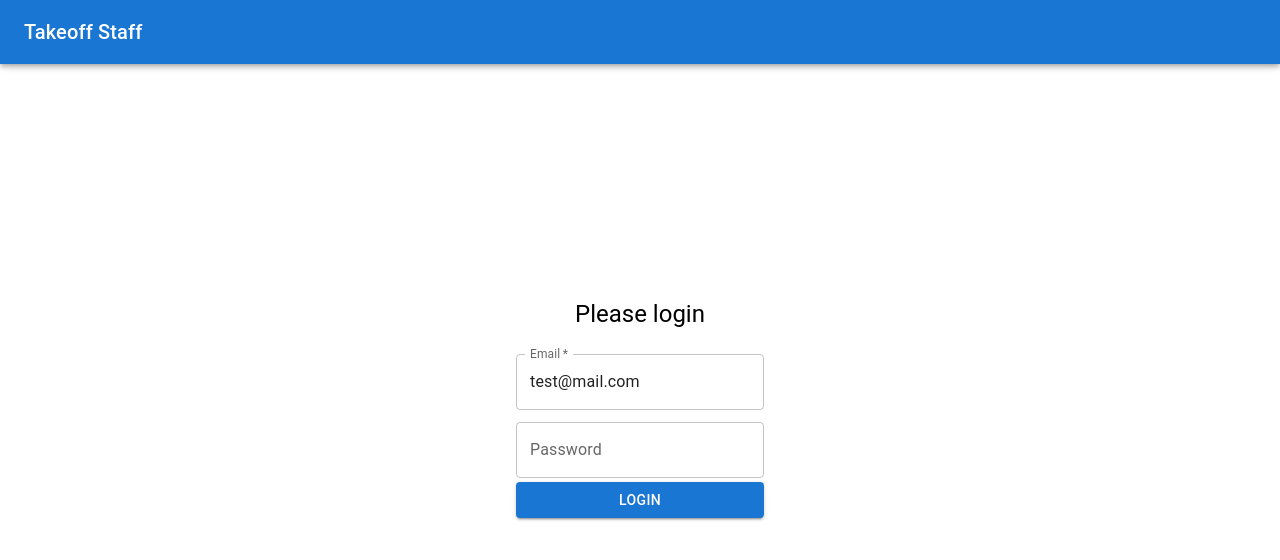
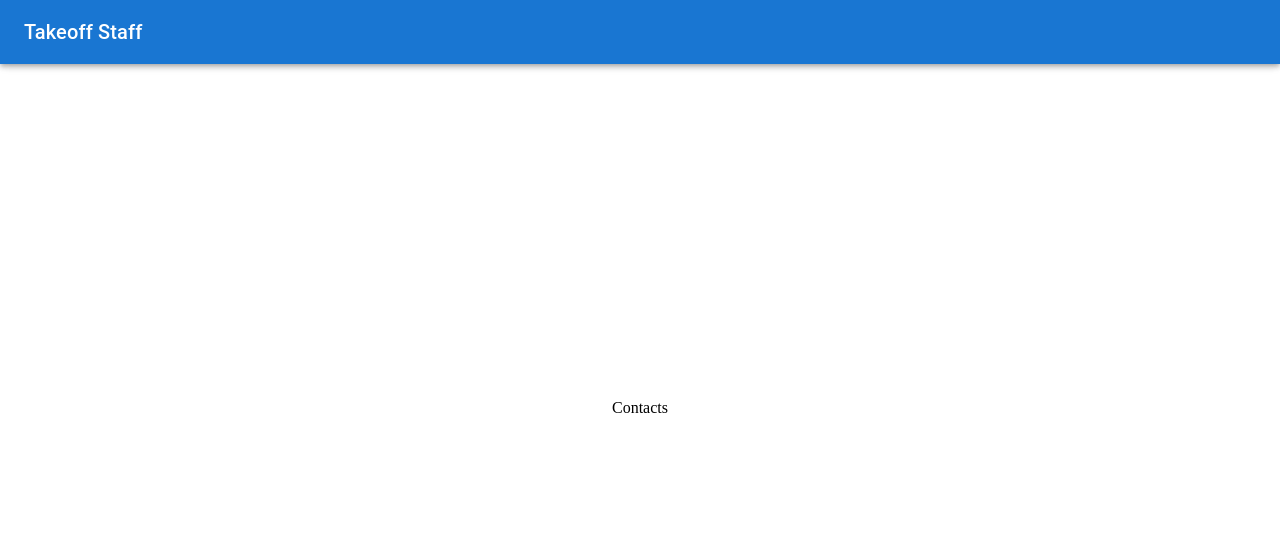
Before and after one commit to TimTi01/test-task__TakeoffStaff, a React (Create React App) app: page /contacts in a window 1280 px wide. Shown: the top 560 px of the page. Built offline with nearby package versions, Linux system fonts and the light colour scheme.

Commit message:
added routers

```diff
--- a/package.json
+++ b/package.json
@@ -20,6 +20,7 @@
     "react-dom": "^18.1.0",
     "react-hook-form": "^7.30.0",
     "react-redux": "^8.0.1",
+    "react-router-dom": "^6.3.0",
     "react-scripts": "5.0.1",
     "typescript": "^4.6.4",
     "web-vitals": "^2.1.4",
--- a/src/App.tsx
+++ b/src/App.tsx
@@ -1,16 +1,13 @@
+import React from 'react';
 import { Container } from '@mui/material';
-import React from 'react';
 import Bar from './Components/Bar';
-import LoginForm from './Components/LoginForm';
-import { Main } from './Components/Main';
+import { Outlet } from 'react-router-dom';
 
 function App() {
   return (
     <Container>
       <Bar/>
-      <Main>
-        <LoginForm/>
-      </Main>
+      <Outlet/>
     </Container>
   );
 }
--- /dev/null
+++ b/src/Pages/Contacts.tsx
@@ -0,0 +1,12 @@
+import React from 'react'
+import { Main } from '../Components/Main'
+
+export const Contacts = () => {
+  return (
+    <>
+        <Main>
+            Contacts
+        </Main>
+    </>
+  )
+}
--- /dev/null
+++ b/src/Pages/Login.tsx
@@ -0,0 +1,13 @@
+import React from 'react'
+import LoginForm from '../Components/LoginForm'
+import { Main } from '../Components/Main'
+
+export const Login = () => {
+  return (
+    <>
+        <Main>
+          <LoginForm/>
+        </Main>
+    </>
+  )
+}
--- a/src/index.tsx
+++ b/src/index.tsx
@@ -3,6 +3,7 @@ import { createRoot } from 'react-dom/client';
 import App from './App';
 import { store } from './store/store';
 import { Provider } from 'react-redux';
+import { Routers } from './routers/Routers';
 
 const container = document.getElementById('root')!;
 const root = createRoot(container);
@@ -10,7 +11,7 @@ const root = createRoot(container);
 root.render(
   <React.StrictMode>
     <Provider store={store}>
-      <App />
+      <Routers/>
     </Provider>
   </React.StrictMode>
 );
--- /dev/null
+++ b/src/routers/Routers.tsx
@@ -0,0 +1,18 @@
+import React from 'react'
+import { BrowserRouter, Route, Routes } from 'react-router-dom'
+import App from '../App'
+import { Contacts } from '../Pages/Contacts'
+import { Login } from '../Pages/Login'
+
+export const Routers = () => {
+  return (
+    <BrowserRouter>
+        <Routes>
+            <Route path='/' element={<App/>}>
+                <Route index element={<Login/>}/>
+                <Route path='contacts' element={<Contacts/>}/>
+            </Route>
+        </Routes>
+    </BrowserRouter>
+  )
+}
```
Also changed, not shown: 1 other file (tests, documents, lock files or other folders).
